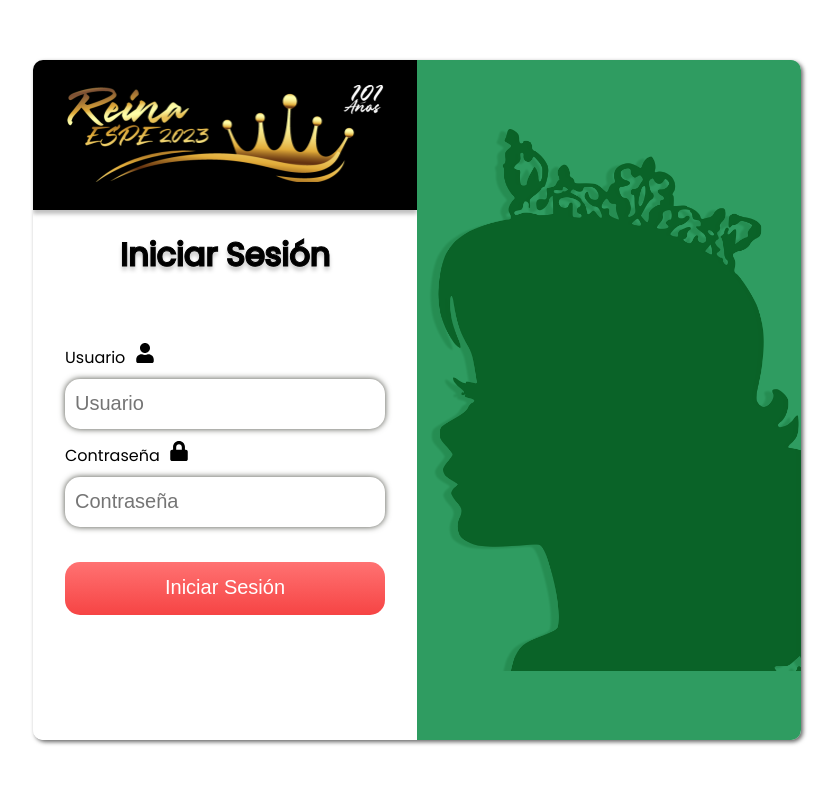
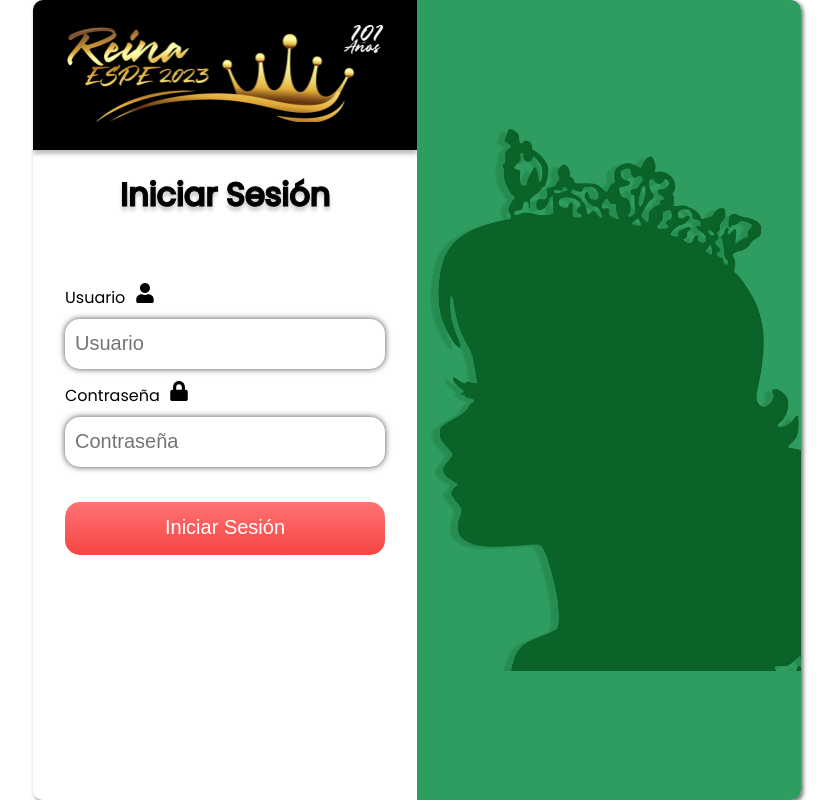
Before and after one commit to MilaProgramming/ReinaEspe, a React (Create React App) app: page / in a window 1280 px wide. Shown: the whole page, without its empty margins (223-1060 px from the left). Built offline with nearby package versions, Linux system fonts and the light colour scheme.

Commit message:
Arreglo login

```diff
--- a/src/App.js
+++ b/src/App.js
@@ -16,7 +16,7 @@ function App() {
           <Route index element={<Login/>} />
           <Route path="/carrusel" element={<Carousel />} />
           <Route path="/traje" element={<Traje />} />
-          <Route path='/ronda_preguntas' element={<Preguntas/>}/>
+            {/* <Route path='/ronda_preguntas' element={<Preguntas/>}/> */}
           <Route path="/barra" element={<Barra/>} />
         </Routes>
       </Router>
--- a/src/styles/Login.css
+++ b/src/styles/Login.css
@@ -62,7 +62,7 @@
 .rectanguloverde {
   flex: 1;
   width: 25em;
-  height: 85vh;
+  height: 100vh;
 }
 
 
@@ -98,7 +98,7 @@
   flex-direction: column;
   align-items: center;
   width: 25em;
-  height: 85vh;
+  height: 100vh;
   background-color: rgb(255, 255, 255);
 }
 
```
